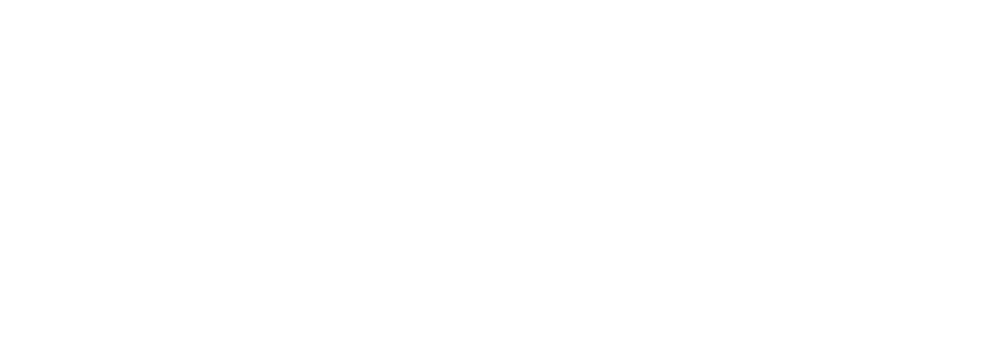
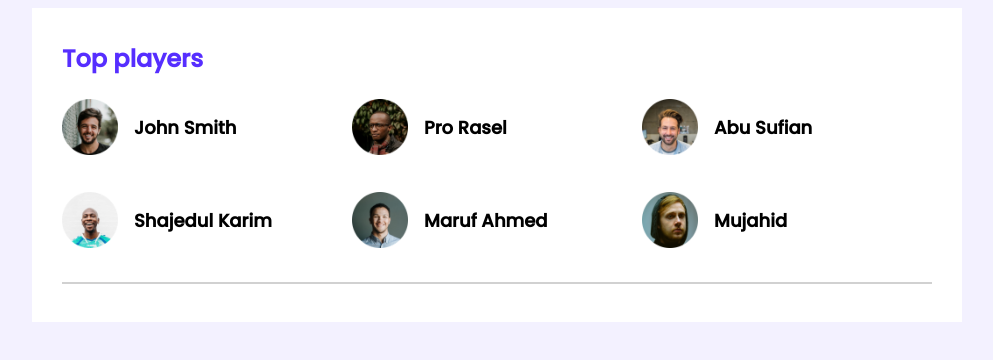
Before and after one commit to masum691/responsive-leader-board, a plain HTML site: page index.html in a window 1280 px wide. Shown: the whole page, without its empty margins (143-1136 px from the left). Drawn offline with Linux system fonts and the light colour scheme.

Commit message:
top players

```diff
--- a/index.html
+++ b/index.html
@@ -5,9 +5,54 @@
     <meta http-equiv="X-UA-Compatible" content="IE=edge">
     <meta name="viewport" content="width=device-width, initial-scale=1.0">
     <title>leader board responsive website</title>
+    <!-- stylesheet css link  -->
     <link rel="stylesheet" href="style.css">
 </head>
 <body>
+    <!-- start header from here -->
+    <header>
 
+    </header>
+    <!-- end header  -->
+
+    <!-- main start from here  -->
+    <main>
+        <!-- top players and top blogs -->
+        <section class="container">
+            <div class="top-players">
+                <h2 class="section-title">Top players</h2>
+                <div class="players">
+                    <div class="player">
+                        <img src="images/players/player-1.png" alt="">
+                        <h3 class="player-name">John Smith</h3>
+                    </div>
+                    <div class="player">
+                        <img src="images/players/player-2.png" alt="">
+                        <h3 class="player-name">Pro Rasel</h3>
+                    </div>
+                    <div class="player">
+                        <img src="images/players/player-3.png" alt="">
+                        <h3 class="player-name">Abu Sufian</h3>
+                    </div>
+                    <div class="player">
+                        <img src="images/players/player-4.png" alt="">
+                        <h3 class="player-name">Shajedul Karim</h3>
+                    </div>
+                    <div class="player">
+                        <img src="images/players/player-5.png" alt="">
+                        <h3 class="player-name">Maruf Ahmed</h3>
+                    </div>
+                    <div class="player">
+                        <img src="images/players/player-6.png" alt="">
+                        <h3 class="player-name">Mujahid</h3>
+                    </div>
+                </div>
+            </div>
+            <hr>
+        </section>
+    </main>
+    <footer>
+
+    </footer>
 </body>
 </html>
--- a/style.css
+++ b/style.css
@@ -0,0 +1,52 @@
+/* google fonts  */
+
+@import url('https://fonts.googleapis.com/css2?family=Poppins:wght@500&display=swap');
+
+/* common styles */
+body{
+    font-family: 'Poppins', sans-serif;
+    background-color: #F3F1FF;
+}
+
+main{
+    display: flex;
+    justify-content: center;
+}
+.container{
+    background-color: #fff;
+    width: 870px;
+    padding: 30px;
+}
+
+/* top players style  */
+
+.top-players{
+    margin-bottom: 30px;
+}
+.section-title{
+    color: #562EFF;
+    font-size: 24px;
+    margin-top: 3px;
+}
+.players{
+    display: grid;
+    grid-template-columns: repeat(3,1fr);
+    grid-row-gap: 30px;
+
+}
+.player{
+    display: flex;
+    align-items: center;
+
+}
+.player img{
+    width: 56px;
+    height: 56px;
+}
+.player-name{
+    margin-left: 16px;
+    font-size: 18px;
+}
+hr{
+    border: 1px solid #D1D1D1;
+}
```
Also changed, not shown: 1 other file.
